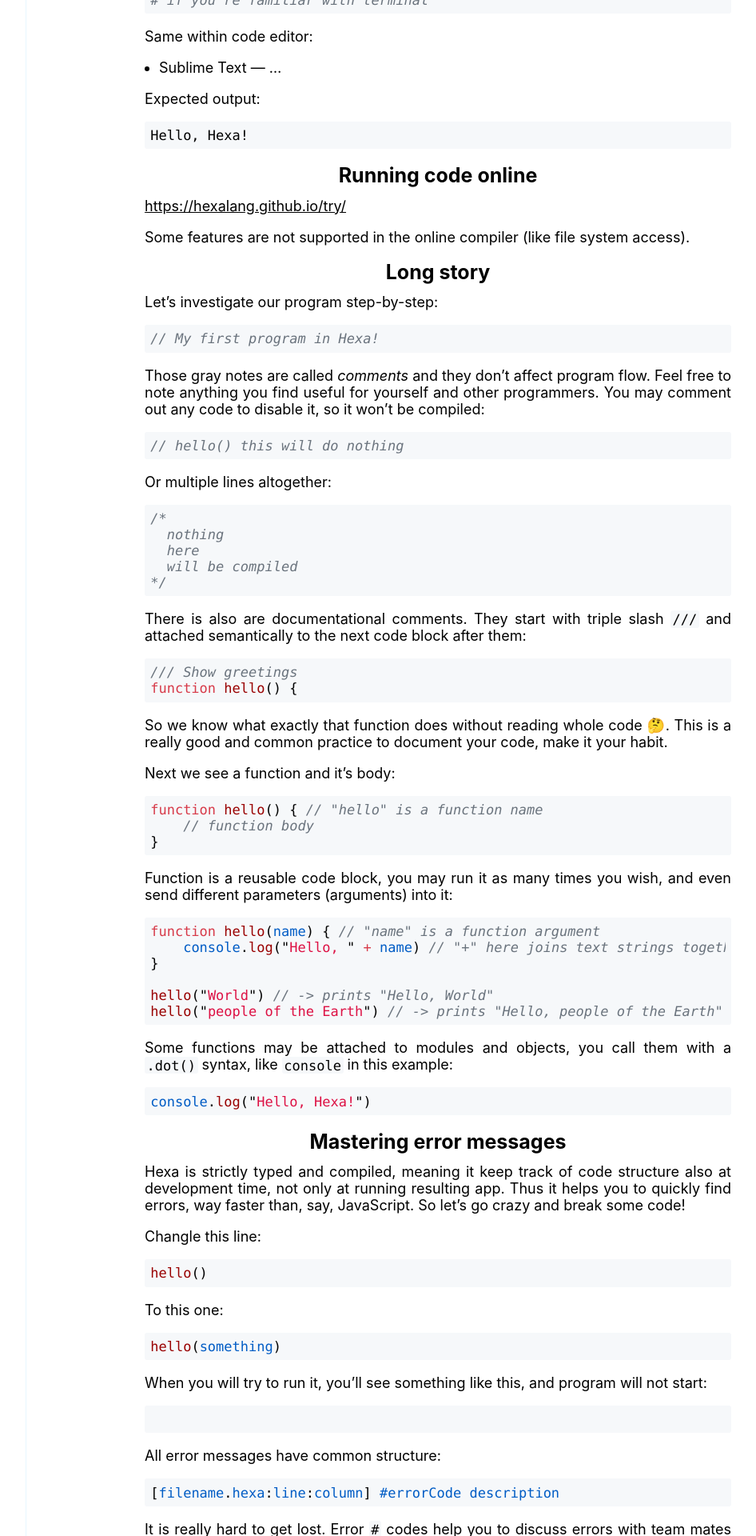
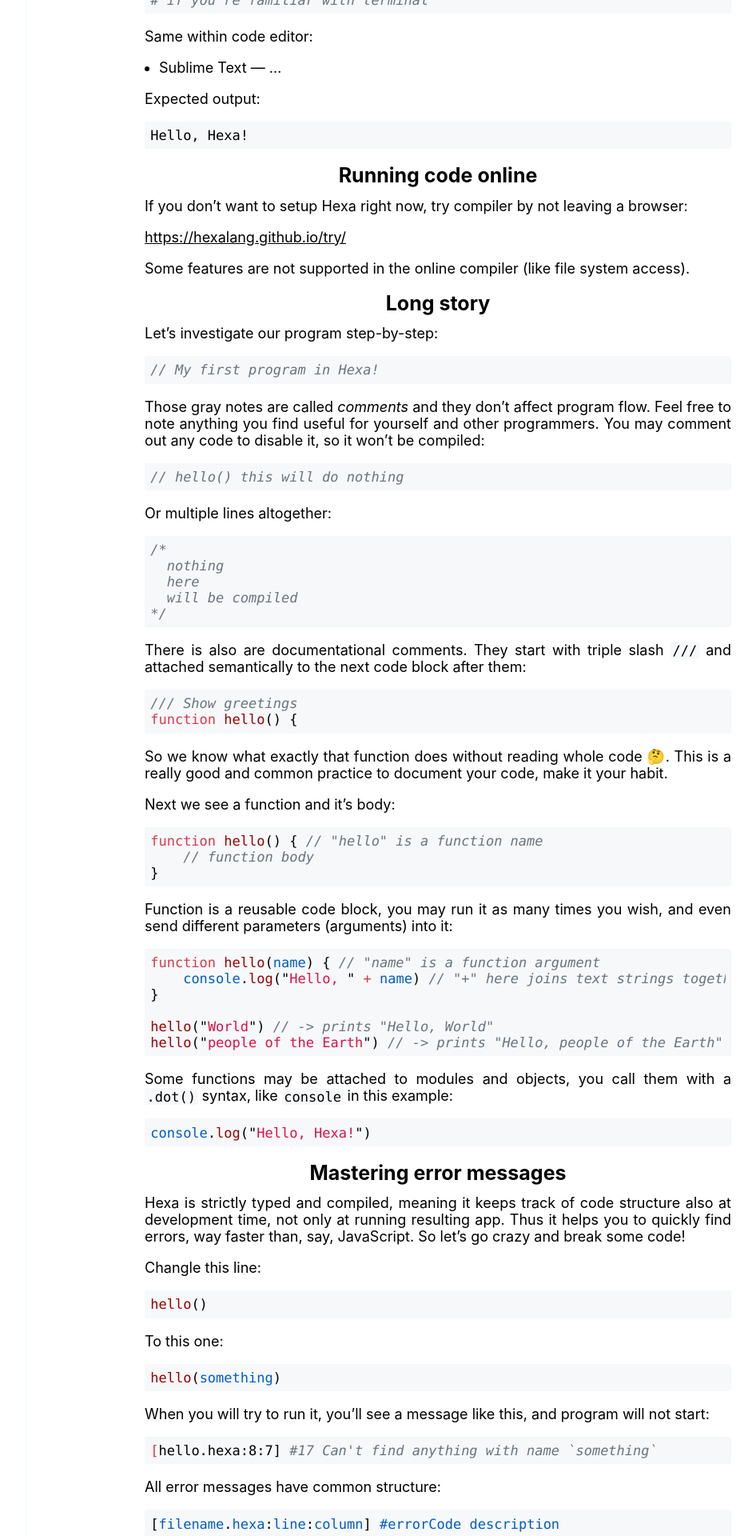
Before and after one commit to hexalang/hexalang.github.io, a Jekyll site: the page built from _book/Hello.md, in a window 1280 px wide. Shown: the part 915-2835 px from the top of the page at 80% size, without its empty margins (217-1163 px from the left). Built offline with Jekyll 4.4.1, drawn with Linux system fonts in a browser that asks for light colours; emoji names are drawn with the system emoji font.

Commit message:
Update Hello.md

````diff
--- a/_book/Hello.md
+++ b/_book/Hello.md
@@ -51,6 +51,8 @@ Hello, Hexa!
 ```
 
 ### Running code online
+
+If you don't want to setup Hexa right now, try compiler by not leaving a browser:
 
 <https://hexalang.github.io/try/>
 
@@ -120,7 +122,7 @@ console.log("Hello, Hexa!")
 
 ### Mastering error messages
 
-Hexa is strictly typed and compiled, meaning it keep track of code structure also at development time, not only at running resulting app. Thus it helps you to quickly find errors, way faster than, say, JavaScript. So let's go crazy and break some code!
+Hexa is strictly typed and compiled, meaning it keeps track of code structure also at development time, not only at running resulting app. Thus it helps you to quickly find errors, way faster than, say, JavaScript. So let's go crazy and break some code!
 
 Changle this line:
 
@@ -134,10 +136,10 @@ To this one:
 hello(something)
 ```
 
-When you will try to run it, you'll see something like this, and program will not start:
+When you will try to run it, you'll see a message like this, and program will not start:
 
-```ts
-
+```sh
+[hello.hexa:8:7] #17 Can't find anything with name `something`
 ```
 
 All error messages have common structure:
@@ -163,3 +165,7 @@ Line numbers start from 1, so do columns:
             ^ [hello.hexa:8:7]
       123456789
 ```
+
+<!-- ## Level 2 - file system, useful stuff level 3, read repl from keyboard coz classic -->
+
+<!-- ## Going next / Level Up - link to syntax examples article -->
````
